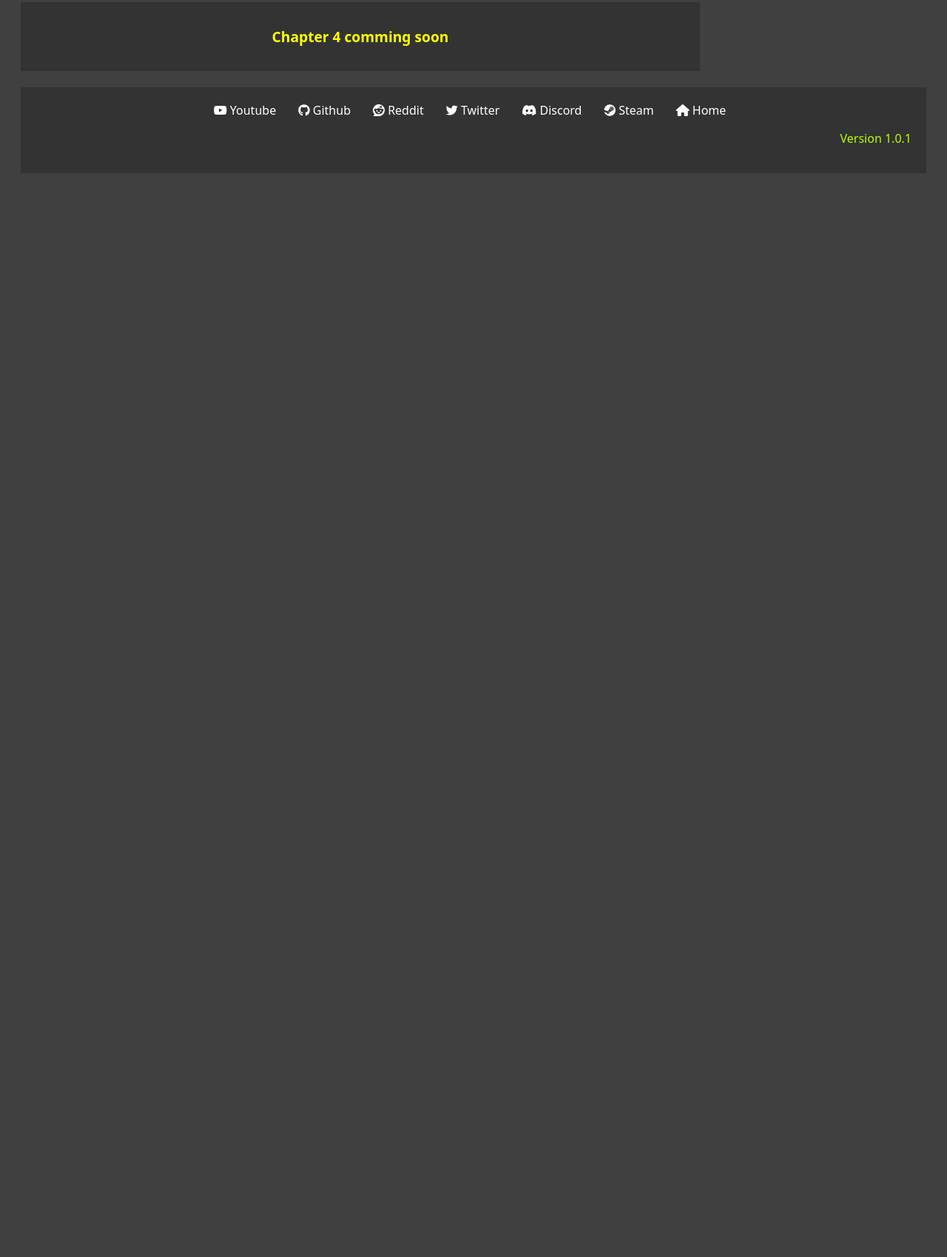
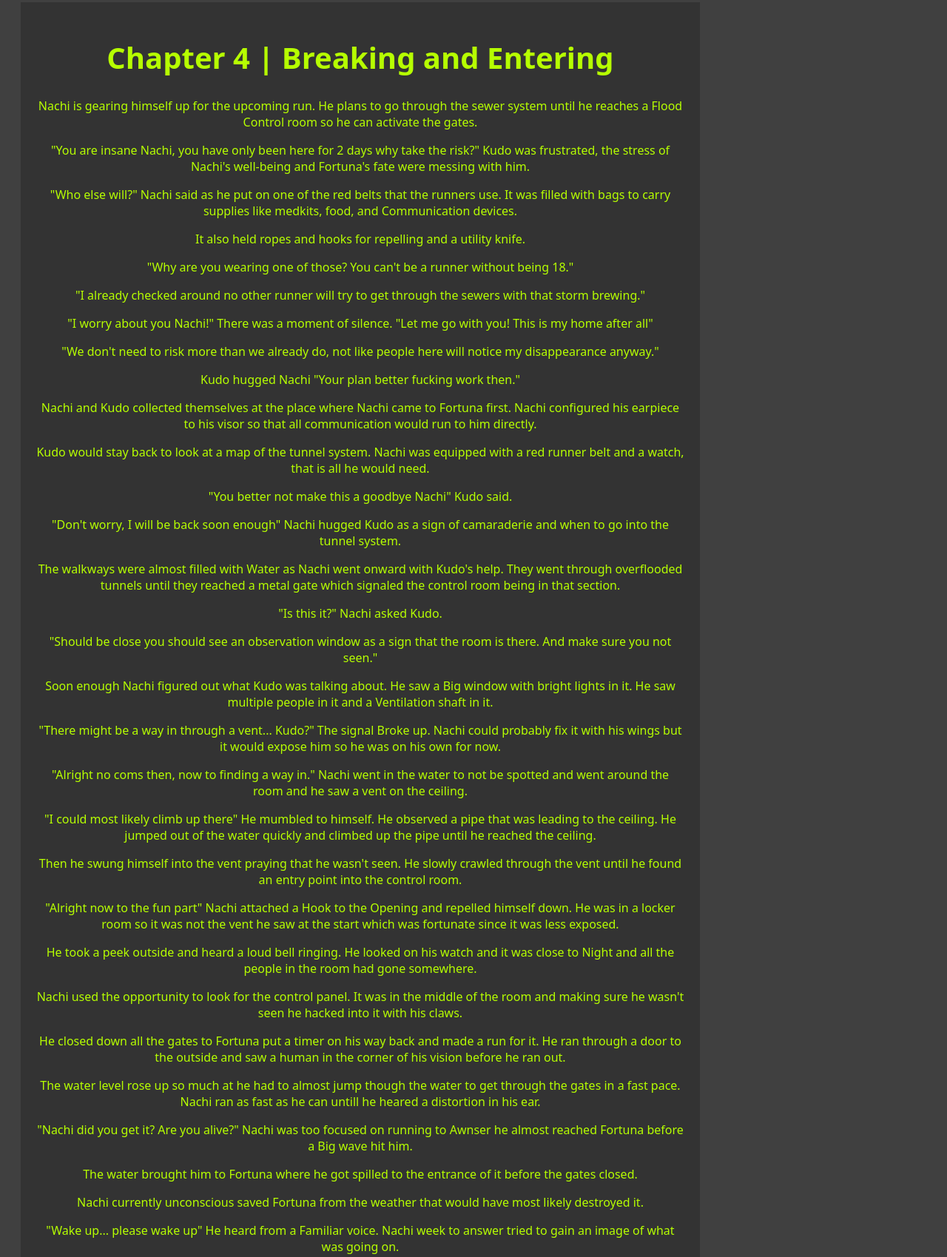
Before and after one commit to NachitheProtogen/My-Website, a plain HTML site: page story.html in a window 1280 px wide. Shown: the part 5771-7470 px from the top of the page at 74% size. Before the commit the page ends 6033 px from the top, so only its background shows below. Drawn offline with Linux system fonts and the light colour scheme.

Commit message:
v1.0.2 Chapter 4

```diff
--- a/fooderscript.js
+++ b/fooderscript.js
@@ -32,7 +32,7 @@ document.addEventListener("DOMContentLoaded", function () {
 
   let version = document.createElement("p");
   version.className = "version";
-  version.textContent = "Version 1.0.1";
+  version.textContent = "Version 1.0.2";
   versionDiv.appendChild(version);
 
   footer.appendChild(footerLinksDiv);
--- a/story.html
+++ b/story.html
@@ -233,7 +233,72 @@
         <p class="text">Maybe there is still hope for Fortuna.</p>
       </div>
       <div class="card">
-        <h1 class="wip">Chapter 4 comming soon</h1>
+        <h1 class="title">Chapter 4 | Breaking and Entering</h1>
+        <p class="text">Nachi is gearing himself up for the upcoming run. He plans to go through the sewer system until
+          he reaches a Flood Control room so he can activate the gates.</p>
+        <p class="text">"You are insane Nachi, you have only been here for 2 days why take the risk?" Kudo was
+          frustrated, the stress of Nachi's well-being and Fortuna's fate were messing with him.</p>
+        <p class="text">"Who else will?" Nachi said as he put on one of the red belts that the runners use. It was
+          filled with bags to carry supplies like medkits, food, and Communication devices.</p>
+        <p class="text">It also held ropes and hooks for repelling and a utility knife.</p>
+        <p class="text">"Why are you wearing one of those? You can't be a runner without being 18."</p>
+        <p class="text">"I already checked around no other runner will try to get through the sewers with that storm
+          brewing."</p>
+        <p class="text">"I worry about you Nachi!" There was a moment of silence. "Let me go with you! This is my home
+          after all"</p>
+        <p class="text">"We don't need to risk more than we already do, not like people here will notice my
+          disappearance anyway."</p>
+        <p class="text">Kudo hugged Nachi "Your plan better fucking work then."</p>
+        <p class="text">Nachi and Kudo collected themselves at the place where Nachi came to Fortuna first. Nachi
+          configured his earpiece to his visor so that all communication would run to him directly.</p>
+        <p class="text">Kudo would stay back to look at a map of the tunnel system. Nachi was equipped with a red runner
+          belt and a watch, that is all he would need.</p>
+        <p class="text">"You better not make this a goodbye Nachi" Kudo said.</p>
+        <p class="text">"Don't worry, I will be back soon enough" Nachi hugged Kudo as a sign of camaraderie and when to
+          go into the tunnel system.</p>
+        <p class="text">The walkways were almost filled with Water as Nachi went onward with Kudo's help. They went
+          through overflooded tunnels until they reached a metal gate which signaled the control room being in that
+          section.</p>
+        <p class="text">"Is this it?" Nachi asked Kudo.</p>
+        <p class="text">"Should be close you should see an observation window as a sign that the room is there. And make
+          sure you not seen."</p>
+        <p class="text">Soon enough Nachi figured out what Kudo was talking about. He saw a Big window with bright
+          lights in it. He saw multiple people in it and a Ventilation shaft in it.</p>
+        <p class="text">"There might be a way in through a vent... Kudo?" The signal Broke up. Nachi could probably fix
+          it with his wings but it would expose him so he was on his own for now.</p>
+        <p class="text">"Alright no coms then, now to finding a way in." Nachi went in the water to not be spotted and
+          went around the room and he saw a vent on the ceiling.</p>
+        <p class="text">"I could most likely climb up there" He mumbled to himself. He observed a pipe that was leading
+          to the ceiling. He jumped out of the water quickly and climbed up the pipe until he reached the ceiling.</p>
+        <p class="text">Then he swung himself into the vent praying that he wasn't seen. He slowly crawled through the
+          vent until he found an entry point into the control room.</p>
+        <p class="text">"Alright now to the fun part" Nachi attached a Hook to the Opening and repelled himself down. He
+          was in a locker room so it was not the vent he saw at the start which was fortunate since it was less exposed.
+        </p>
+        <p class="text">He took a peek outside and heard a loud bell ringing. He looked on his watch and it was close to
+          Night and all the people in the room had gone somewhere.</p>
+        <p class="text">Nachi used the opportunity to look for the control panel. It was in the middle of the room and
+          making sure he wasn't seen he hacked into it with his claws.</p>
+        <p class="text">He closed down all the gates to Fortuna put a timer on his way back and made a run for it. He
+          ran through a door to the outside and saw a human in the corner of his vision before he ran out. </p>
+        <p class="text">The water level rose up so much at he had to almost jump though the water to get through the
+          gates in a fast pace. Nachi ran as fast as he can untill he heared a distortion in his ear.</p>
+        <p class="text">"Nachi did you get it? Are you alive?" Nachi was too focused on running to Awnser he almost
+          reached Fortuna before a Big wave hit him. </p>
+        <p class="text">The water brought him to Fortuna where he got spilled to the entrance of it before the gates
+          closed.</p>
+        <p class="text">Nachi currently unconscious saved Fortuna from the weather that would have most likely destroyed
+          it.</p>
+        <p class="text">"Wake up... please wake up" He heard from a Familiar voice. Nachi week to answer tried to gain
+          an image of what was going on.</p>
+        <p class="text">"He is alive, he will wake up at some point. You can stay here and rest with him if you want"
+          Then he heard the foodsteps go away and a door closing.</p>
+        <p class="text">Nachi was exhausted, he was in some sort of medical room. He saw Kudo sitting next to him just
+          waiting. </p>
+        <p class="text">Nachi Smirked before resting a little more.</p>
+      </div>
+      <div class="card">
+        <h1 class="wip">Chapter 5 | Comming soon</h1>
       </div>
     </div>
     <div class="rightcolumn">
```
Also changed, not shown: index.html (+3 -4 lines), Media/Story_Chapter_4.txt.
